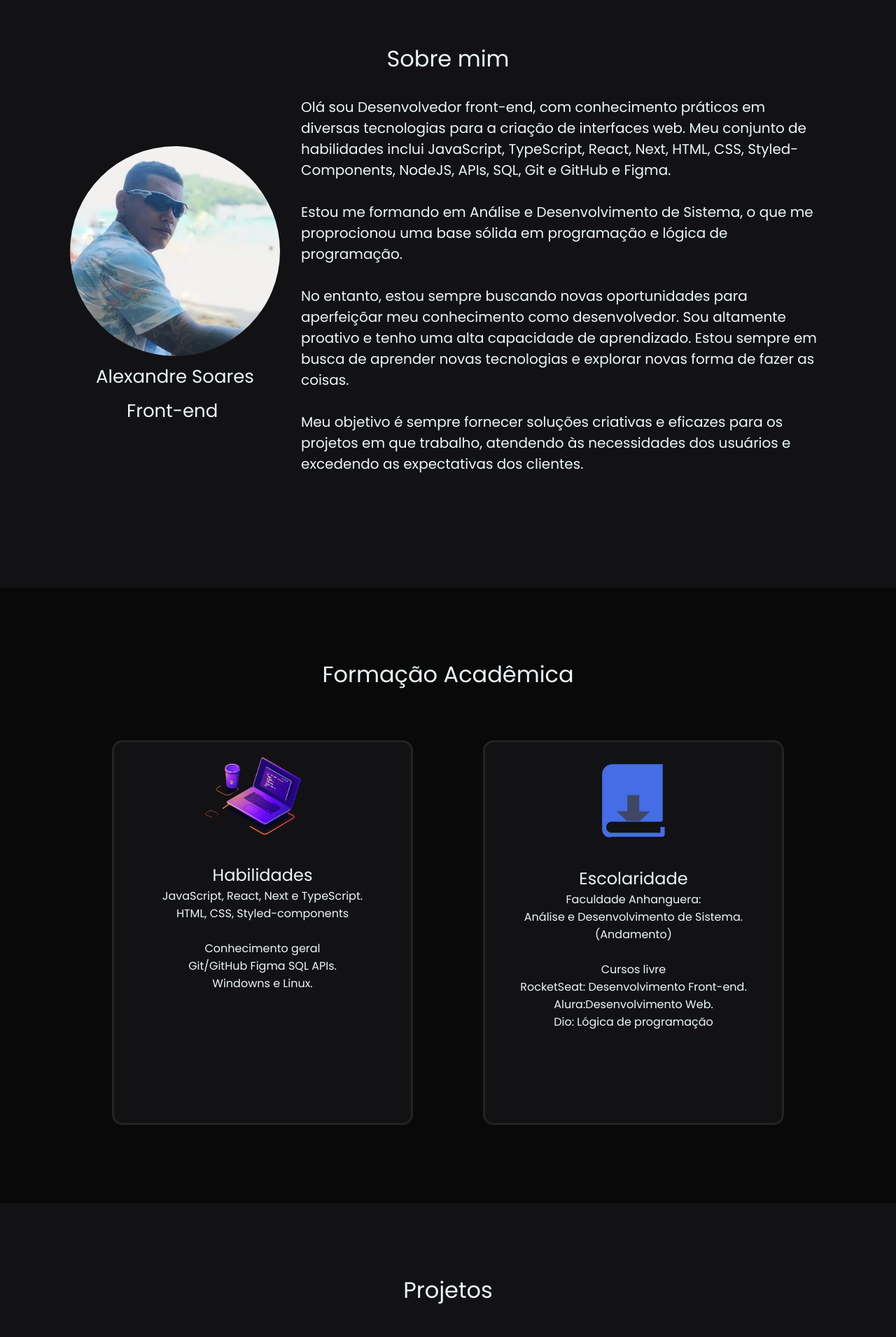
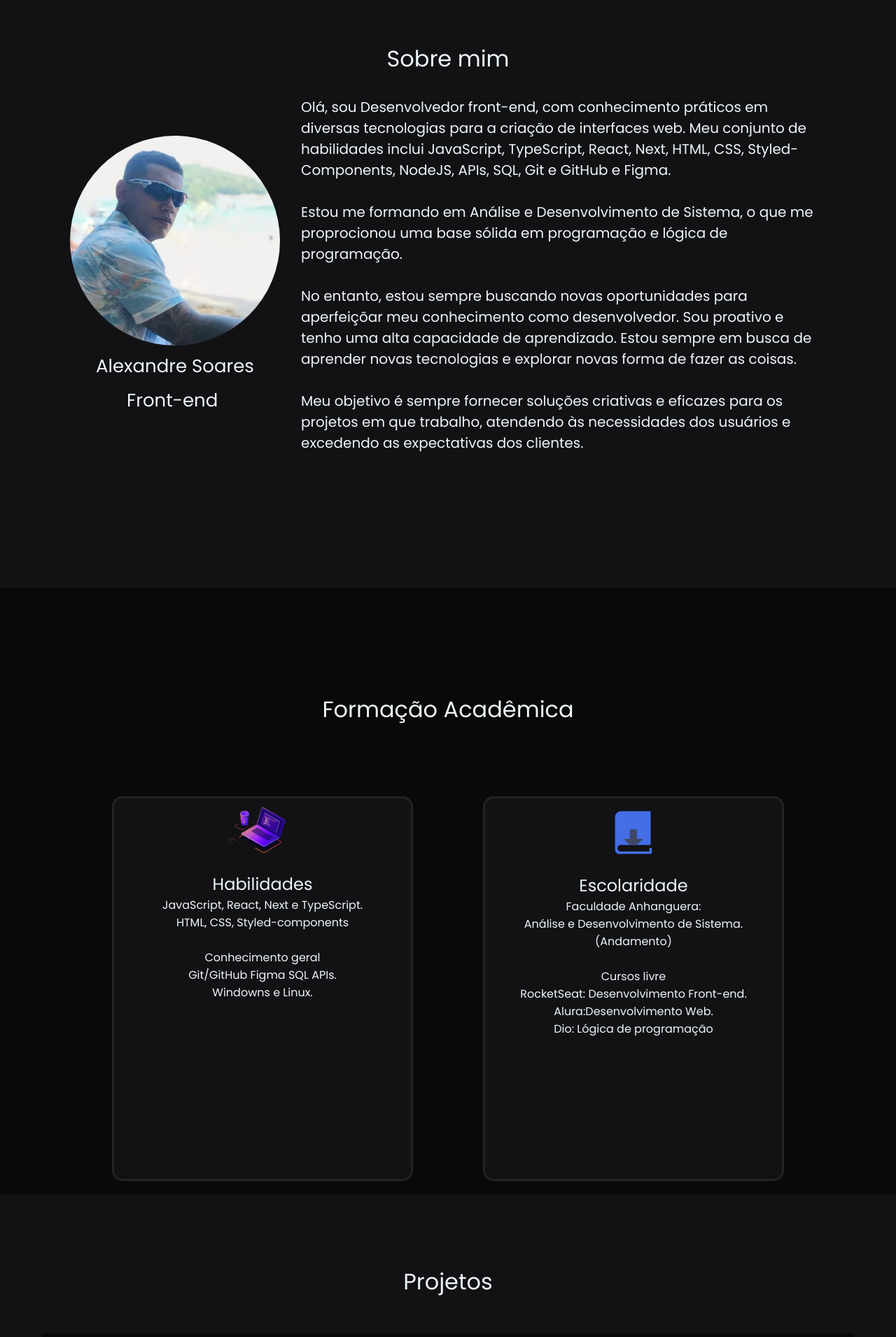
Before and after one commit to allesoares95/port, a Next.js app: page / in a window 1280 px wide. Shown: the part 840-2751 px from the top of the page at 70% size. Built offline with nearby package versions, Linux system fonts and the light colour scheme.

Commit message:
responsive

```diff
--- a/src/components/About/index.tsx
+++ b/src/components/About/index.tsx
@@ -25,7 +25,7 @@ const About = () => (
         />
       </S.Container>
       <S.TextAbout>
-        Olá sou Desenvolvedor front-end, com conhecimento práticos em diversas
+        Olá, sou Desenvolvedor front-end, com conhecimento práticos em diversas
         tecnologias para a criação de interfaces web. Meu conjunto de
         habilidades inclui JavaScript, TypeScript, React, Next, HTML, CSS,
         Styled-Components, NodeJS, APIs, SQL, Git e GitHub e Figma.
@@ -36,8 +36,8 @@ const About = () => (
         <br />
         <br />
         No entanto, estou sempre buscando novas oportunidades para aperfeiçõar
-        meu conhecimento como desenvolvedor. Sou altamente proativo e tenho uma
-        alta capacidade de aprendizado. Estou sempre em busca de aprender novas
+        meu conhecimento como desenvolvedor. Sou proativo e tenho uma alta
+        capacidade de aprendizado. Estou sempre em busca de aprender novas
         tecnologias e explorar novas forma de fazer as coisas.
         <br />
         <br />
--- a/src/components/Academic/styles.ts
+++ b/src/components/Academic/styles.ts
@@ -4,16 +4,30 @@ export const Academic = styled.section`
   background-color: ${(props) => props.theme.secundary};
   color: ${(props) => props.theme.text};
   width: 100%;
-  height: 110vh;
+  height: auto;
   align-items: center;
   text-align: center;
 
   @media (max-width: 1020px) {
-    height: 120vh;
+    height: auto;
+    padding: 50px 0;
   }
 `
 
-export const DivContainer = styled.div``
+export const DivContainer = styled.div`
+  display: flex;
+  flex-wrap: wrap;
+  justify-content: center;
+  align-items: center;
+  gap: 20px;
+  padding: 50px;
+
+  @media (max-width: 1020px) {
+    flex-direction: column;
+    padding: 20px;
+    gap: 40px;
+  }
+`
 
 export const Title = styled.h1`
   padding: 100px 0 50px 0;
@@ -25,32 +39,16 @@ export const Title = styled.h1`
   }
 `
 
-export const ImgReact = styled.img`
-  width: 80%;
-  height: 300px;
-  border-radius: 15px;
-
-  @media (max-width: 1020px) {
-    width: 90%;
-    height: 150px;
-  }
-`
-
 export const Content = styled.div`
   display: flex;
   justify-content: center;
   align-items: center;
-  padding: 20px 150px;
   gap: 100px;
+  width: 100%;
 
   @media (max-width: 1020px) {
-    display: flex;
     flex-direction: column;
-    justify-content: center;
-    align-items: center;
-    text-align: center;
-    padding: 20px;
-    gap: 20px;
+    gap: 40px;
   }
 `
 
@@ -60,10 +58,11 @@ export const Skill = styled.div`
   border-radius: 15px;
   width: 430px;
   height: 550px;
+  margin-bottom: 20px;
 
   @media (max-width: 1020px) {
     width: 90%;
-    height: 50%;
+    height: auto;
   }
 `
 
--- a/src/components/Animation/TechAcademic.tsx
+++ b/src/components/Animation/TechAcademic.tsx
@@ -13,7 +13,7 @@ export const TechAcademic = () => {
 
   return (
     <div>
-      <Lottie options={defaultOption} width={170} />
+      <Lottie options={defaultOption} width={100} />
     </div>
   )
 }
--- a/src/components/Animation/TechContact.tsx
+++ b/src/components/Animation/TechContact.tsx
@@ -13,7 +13,7 @@ export const TechContact = () => {
 
   return (
     <div>
-      <Lottie options={defaultOption} width={170} />
+      <Lottie options={defaultOption} width={100} />
     </div>
   )
 }
--- a/src/components/Animation/TechDeveloper.tsx
+++ b/src/components/Animation/TechDeveloper.tsx
@@ -13,7 +13,7 @@ export const TechDeveloper = () => {
 
   return (
     <div>
-      <Lottie options={defaultOption} width={220} />
+      <Lottie options={defaultOption} width={130} />
     </div>
   )
 }
--- a/src/components/Contact/styles.ts
+++ b/src/components/Contact/styles.ts
@@ -1,8 +1,8 @@
 import styled from 'styled-components'
 
 export const Contact = styled.div`
-  width: 100%;
-  height: 110vh;
+  max-width: 100%;
+  height: 100%;
   align-items: center;
   text-align: center;
 
@@ -10,18 +10,23 @@ export const Contact = styled.div`
   color: ${(props) => props.theme.text};
 
   @media (max-width: 1020px) {
-    max-height: 120vh;
+    height: auto;
+    padding-bottom: 50px;
   }
 `
 
 export const ContactImgForm = styled.div`
   display: flex;
   justify-content: center;
+  align-items: center;
   padding: 50px;
   gap: 20px;
 
   @media (max-width: 1020px) {
-    padding: 30px;
+    display: flex;
+    flex-direction: column;
+    justify-content: center;
+    padding: 20px;
   }
 `
 
@@ -29,8 +34,9 @@ export const TitleContact = styled.h1`
   padding: 80px 0 30px 0;
   font-size: 2rem;
 
-  @media (max-width: 1020) {
-    font-size: 1.25rem;
+  @media (max-width: 1020px) {
+    font-size: 1.5rem;
+    padding: 40px 0 20px 0;
   }
 `
 
@@ -38,8 +44,9 @@ export const TextContact = styled.p`
   padding: 40px 10px;
   font-size: 1rem;
 
-  @media (max-width: 1020) {
+  @media (max-width: 1020px) {
     font-size: 0.8rem;
+    padding: 20px 0;
   }
 `
 
--- a/src/components/Header/index.tsx
+++ b/src/components/Header/index.tsx
@@ -21,31 +21,31 @@ function Header() {
 
           <S.NavMenu className={click ? 'nav-menu active' : 'nav-menu'}>
             <S.NavItem>
-              <S.NavLinks href="#home" onClick={closeMobileMenu}>
+              <S.NavLinks href="/" onClick={closeMobileMenu}>
                 Home
               </S.NavLinks>
             </S.NavItem>
 
             <S.NavItem>
-              <S.NavLinks href="#sobre-mim" onClick={closeMobileMenu}>
+              <S.NavLinks href="/sobre" onClick={closeMobileMenu}>
                 Sobre-mim
               </S.NavLinks>
             </S.NavItem>
 
             <S.NavItem>
-              <S.NavLinks href="#formacao" onClick={closeMobileMenu}>
+              <S.NavLinks href="/formacao" onClick={closeMobileMenu}>
                 Formação
               </S.NavLinks>
             </S.NavItem>
 
             <S.NavItem>
-              <S.NavLinks href="#projetos" onClick={closeMobileMenu}>
+              <S.NavLinks href="/projetos" onClick={closeMobileMenu}>
                 Projetos
               </S.NavLinks>
             </S.NavItem>
 
             <S.NavItem>
-              <S.NavLinks href="#contato" onClick={closeMobileMenu}>
+              <S.NavLinks href="/contato" onClick={closeMobileMenu}>
                 Contato
               </S.NavLinks>
             </S.NavItem>
--- a/src/components/Header/styles.ts
+++ b/src/components/Header/styles.ts
@@ -4,6 +4,7 @@ export const Header = styled.header`
   position: fixed;
   opacity: 0.85;
   width: 100%;
+  z-index: 9999;
 
   @media (max-width: 1020px) {
     opacity: 1;
--- a/src/components/Project/index.tsx
+++ b/src/components/Project/index.tsx
@@ -14,7 +14,7 @@ function Project() {
       <S.ProjectTitle>Projetos</S.ProjectTitle>
 
       <S.ProjectComponents>
-        <Carousel isRTL breakPoints={breakPoints}>
+        <Carousel isRTL={false} breakPoints={breakPoints}>
           <S.TimerProject>
             <S.Projects>
               <S.NameProject>timer</S.NameProject>
--- a/src/components/Project/styles.ts
+++ b/src/components/Project/styles.ts
@@ -29,14 +29,13 @@ export const ProjectComponents = styled.div`
 export const Projects = styled.div`
   width: 100%;
   max-width: 600px;
-  height: 600px;
+  height: 500px;
   background-color: ${(props) => props.theme.secundary};
   color: ${(props) => props.theme.text};
   text-align: center;
 
   @media (max-width: 1020px) {
     width: 100%;
-    height: 400px;
   }
 `
 
@@ -74,8 +73,8 @@ export const TextProject = styled.p`
 
 export const ImgProject = styled.img`
   width: 100%;
-  max-width: 500px;
-  height: 300px;
+  max-width: 200px;
+  height: 180px;
   border-radius: 10px;
 
   @media (max-width: 400px) {
```
